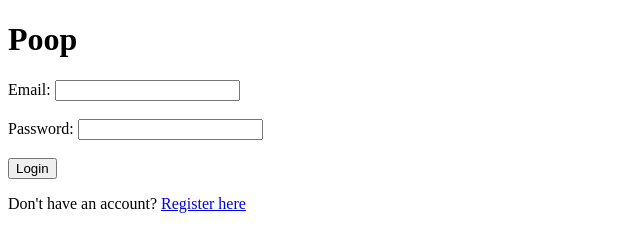
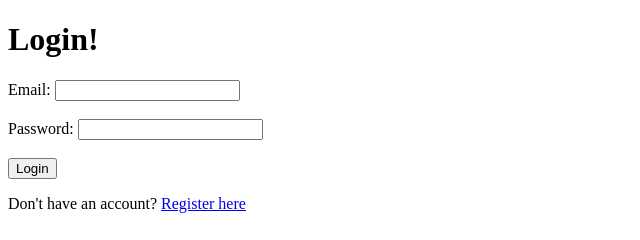
Before and after one commit to Devon-Wilkening/CS396---Blog-Website, a website: page public/login.html in a window 1280 px wide. Shown: the full height of the page, 0-640 px from the left. Drawn offline with Linux system fonts and the light colour scheme.

Commit message:
test again

```diff
--- a/public/login.html
+++ b/public/login.html
@@ -7,7 +7,7 @@
     <title>Poop</title>
 </head>
 <body>
-    <h1>Poop</h1>
+    <h1>Login!</h1>
     <form action="/login" method="POST">
         <!-- Login form. Should take email and password -->
         <label for="email">Email:</label>
```
